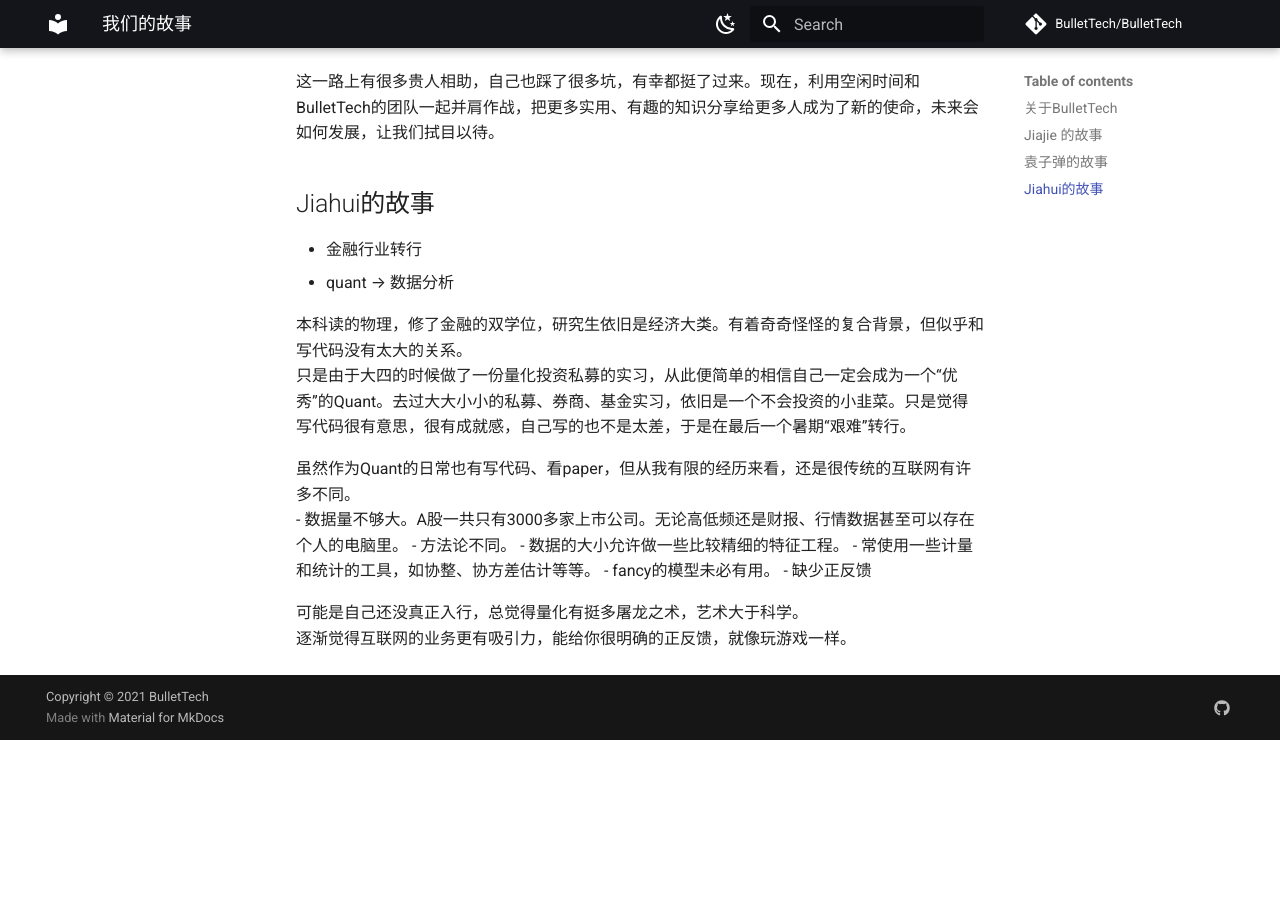
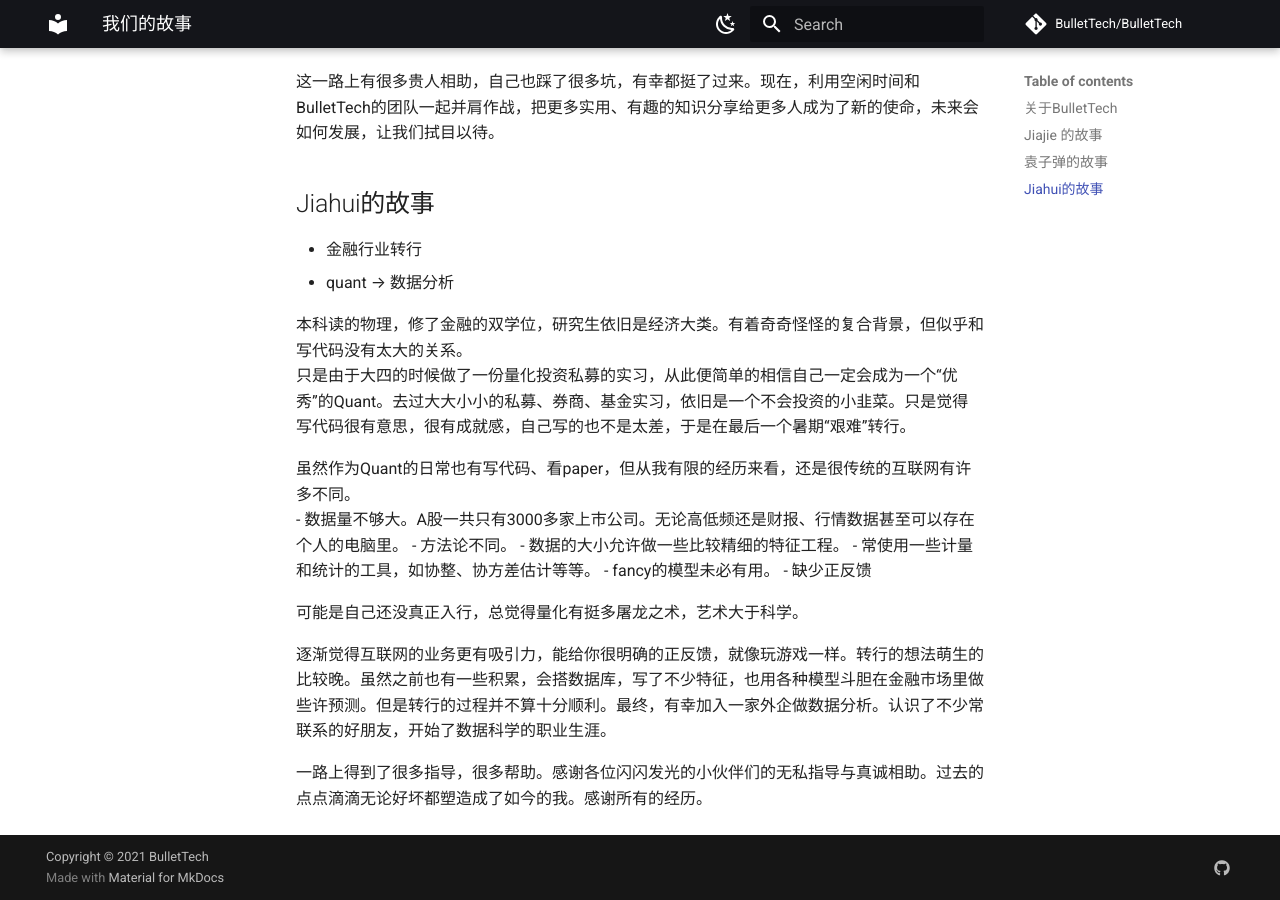
Before and after one commit to BulletTech/BulletTech, an MkDocs documentation site: the page built from docs/our_story.md, in a window 1280 px wide and 900 px high, scrolled down 1932 px. Built offline with MkDocs 1.6.1 and Material for MkDocs 9.7.7, drawn with Linux system fonts in a browser that asks for light colours; comment, search, counter and statistics services are not loaded; before the commit the page ends 2672 px from its top, so only the background shows below that.

Commit message:
Update our_story.md

```diff
--- a/docs/our_story.md
+++ b/docs/our_story.md
@@ -57,4 +57,7 @@
 - 缺少正反馈
 
 可能是自己还没真正入行，总觉得量化有挺多屠龙之术，艺术大于科学。
-逐渐觉得互联网的业务更有吸引力，能给你很明确的正反馈，就像玩游戏一样。
+
+逐渐觉得互联网的业务更有吸引力，能给你很明确的正反馈，就像玩游戏一样。转行的想法萌生的比较晚。虽然之前也有一些积累，会搭数据库，写了不少特征，也用各种模型斗胆在金融市场里做些许预测。但是转行的过程并不算十分顺利。最终，有幸加入一家外企做数据分析。认识了不少常联系的好朋友，开始了数据科学的职业生涯。
+
+一路上得到了很多指导，很多帮助。感谢各位闪闪发光的小伙伴们的无私指导与真诚相助。过去的点点滴滴无论好坏都塑造成了如今的我。感谢所有的经历。
```
